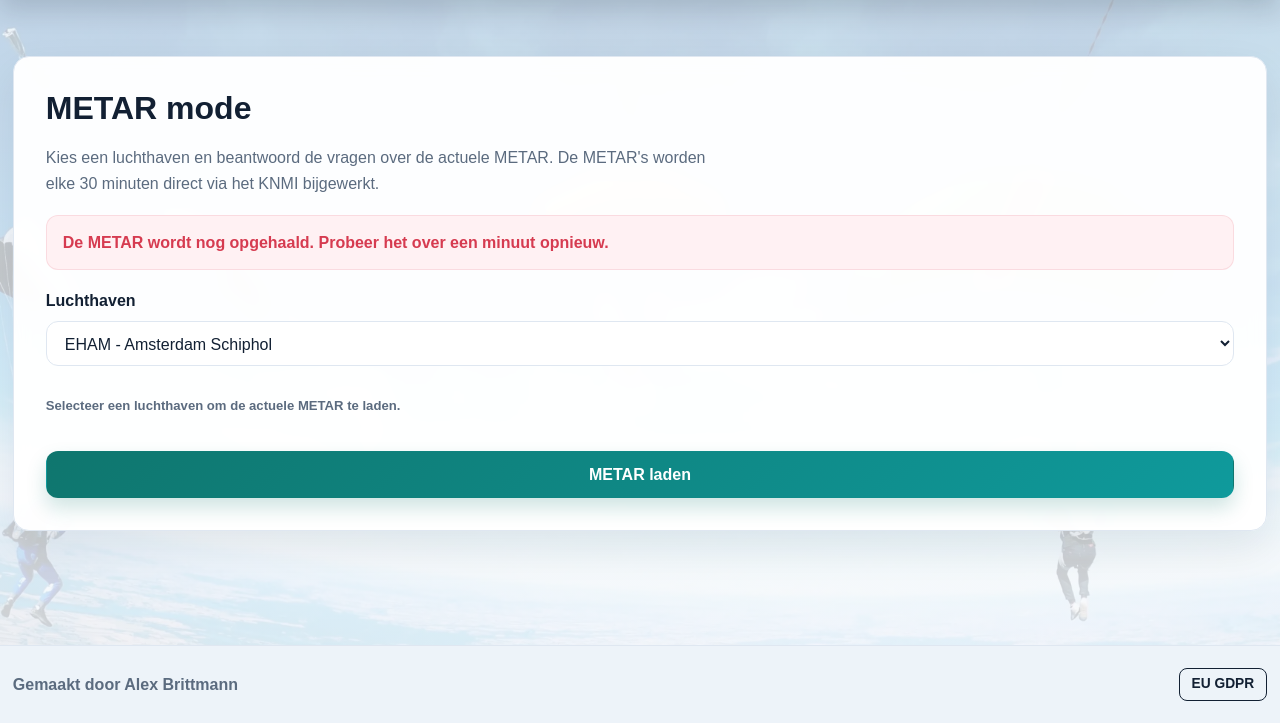
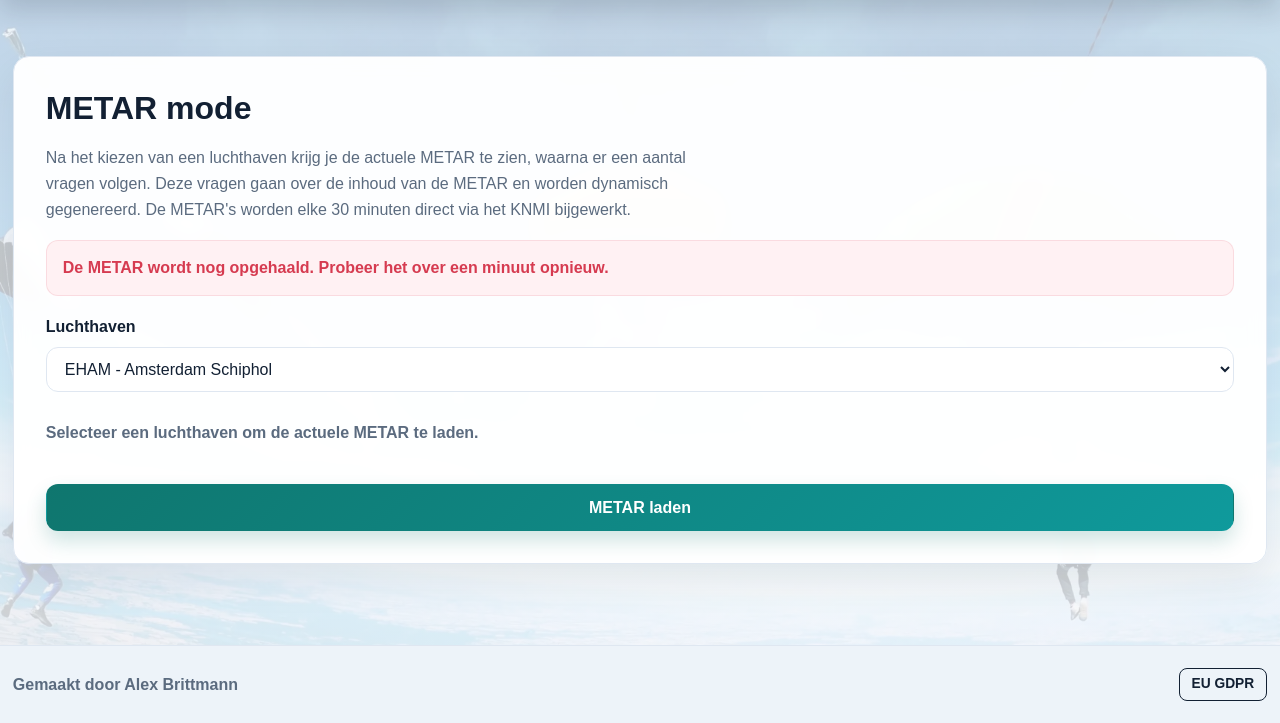
Before and after one commit to Ultimatevirus/skydive-theorie, a Flask app: page /metar in a window 1280 px wide. Shown: the part 77-800 px from the top of the page. Run offline with Flask 3, Linux system fonts and the light colour scheme; data that the repository does not hold is empty.

Commit message:
Text styling improvements & minor text additions across site

```diff
--- a/static/style.css
+++ b/static/style.css
@@ -419,12 +419,16 @@ textarea:focus-visible {
 .metar-subheader {
     max-width: 680px;
     margin: 6px 0 0;
-    color: var(--muted);
-    font-size: 1rem;
+    text-wrap: pretty;
 }
 
 .metar-card h1 {
     text-align: left;
+}
+
+.practice-mode-help {
+    max-width: 640px;
+    margin: 8px 0 0;
 }
 
 .theme-toggle {
@@ -501,6 +505,13 @@ button.theme-toggle {
     padding: 0;
 }
 
+.page-shell p:not(.eyebrow):not(.score):not(.grade):not(.pass-status):not(.elapsed):not(.answer-line):not(.result-status),
+.page-shell li {
+    color: var(--muted);
+    font-size: 1rem;
+    line-height: 1.6;
+}
+
 .card,
 .contact-card {
     width: min(100%, 820px);
@@ -574,8 +585,6 @@ button.theme-toggle {
 }
 
 .home-hero p {
-    font-size: 1.08rem;
-    color: var(--muted);
     margin-bottom: 30px;
 }
 
--- a/templates/metar.html
+++ b/templates/metar.html
@@ -9,7 +9,7 @@
         <div class="page-header">
             <div>
                 <h1>{{ t('METAR mode') }}</h1>
-                <p class="metar-subheader">{{ t("Kies een luchthaven en beantwoord de vragen over de actuele METAR. De METAR's worden elke 30 minuten direct via het KNMI bijgewerkt.") }}</p>
+                <p class="metar-subheader">{{ t("Na het kiezen van een luchthaven krijg je de actuele METAR te zien, waarna er een aantal vragen volgen. Deze vragen gaan over de inhoud van de METAR en worden dynamisch gegenereerd. De METAR's worden elke 30 minuten direct via het KNMI bijgewerkt.") }}</p>
             </div>
         </div>
 
--- a/templates/practice.html
+++ b/templates/practice.html
@@ -10,6 +10,9 @@
             <div>
                 <p class="eyebrow">{{ t('Oefenexamen') }}</p>
                 <h1>{{ t(question_text) }}</h1>
+                {% if stage == 'mode' %}
+                    <p class="practice-mode-help">{{ t('Met een oefenexamen maak je een vaste set van 40 vragen. Bij vrij oefenen kies je zelf het aantal vragen en de onderwerpen.') }}</p>
+                {% endif %}
             </div>
         </div>
 
--- a/translations.py
+++ b/translations.py
@@ -36,6 +36,7 @@ TRANSLATIONS = {
         "Kies oefenmodus": "Choose practice mode",
         "Oefenexamen maken": "Take a practice exam",
         "Vrij oefenen": "Free practice",
+        "Met een oefenexamen maak je een vaste set van 40 vragen. Bij vrij oefenen kies je zelf het aantal vragen en de onderwerpen.": "A practice exam gives you a fixed set of 40 questions. In free practice, you choose the number of questions and the topics.",
         "Neem contact op": "Get in touch",
         "Jouw e-mailadres": "Your email address",
         "Onderwerp": "Subject",
@@ -121,6 +122,7 @@ TRANSLATIONS = {
         "Dagelijkse uitdaging": "Daily challenge",
         "METAR mode": "METAR mode",
         "Lees de METAR": "Read the METAR",
+        "Na het kiezen van een luchthaven krijg je de actuele METAR te zien, waarna er een aantal vragen volgen. Deze vragen gaan over de inhoud van de METAR en worden dynamisch gegenereerd. De METAR's worden elke 30 minuten direct via het KNMI bijgewerkt.": "After selecting an airport, you will see the current METAR followed by several dynamically generated questions about its contents. METARs are updated directly by KNMI every 30 minutes.",
         "Kies een luchthaven en decodeer de actuele METAR. Let goed op de voorbeeldinvoer voordat je begint. De METAR's worden een keer per dag bijgewerkt.": "Choose an airport and decode the current METAR. Pay close attention to the sample input before you start. The METARs are updated once a day.",
         "Kies een luchthaven en decodeer de actuele METAR. De oefening blijft vandaag hetzelfde.": "Choose an airport and decode the current METAR. The exercise stays the same today.",
         "Kies een luchthaven en decodeer de actuele METAR. Let goed op de voorbeeldinvoer voordat je begint, de website verwacht namelijk soortgelijke invoer. De METAR's worden elke 30 minuten direct via het KNMI bijgewerkt.": "Choose an airport and decode the current METAR. Pay close attention to the sample input before you begin; the site expects similar input. The METARs are updated directly by KNMI every 30 minutes.",
```
Also changed, not shown: tests/test_app.py (+14 -0 lines), static/icons/plane-favicon.svg (deleted).
